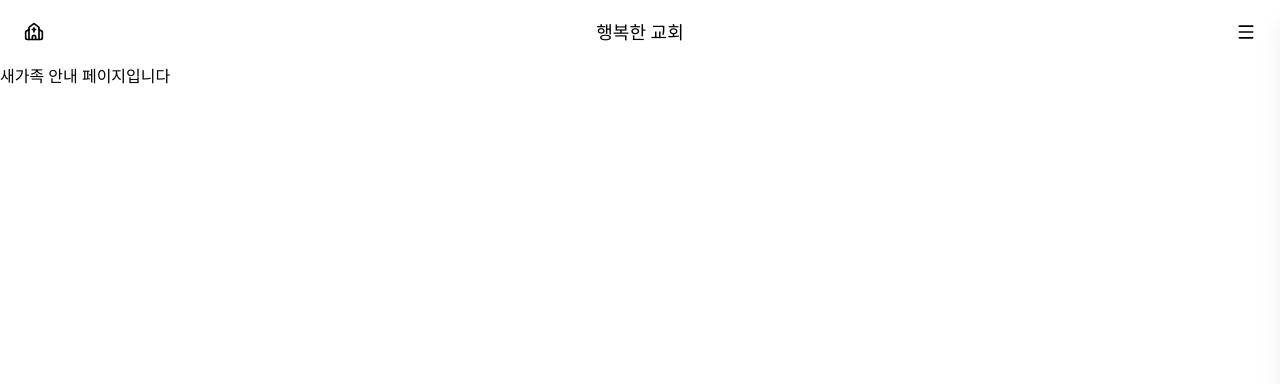
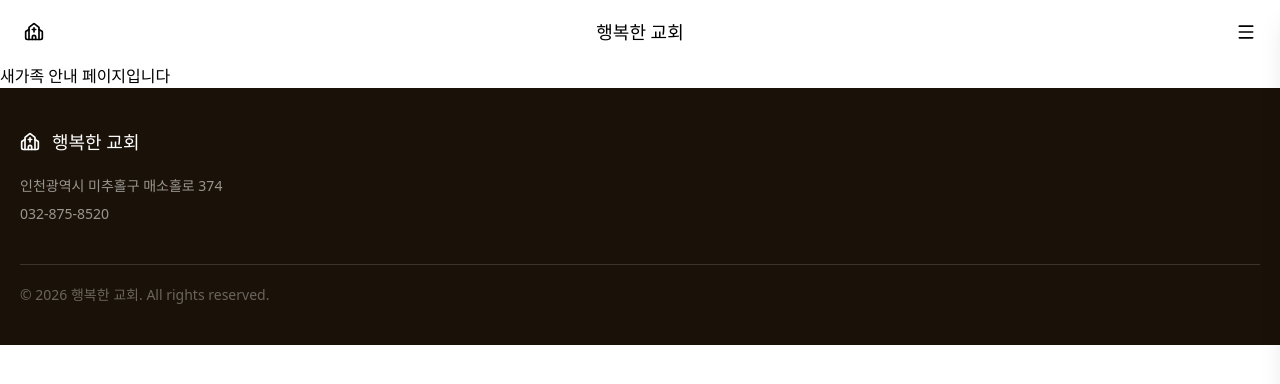
Before and after one commit to strawberryroll/haengbok-site, a Next.js app: page /about/new-member in a window 1280 px wide. Shown: the top 384 px of the page. Built offline with nearby package versions, Linux system fonts and the light colour scheme.

Commit message:
feat: 푸터 컴포넌트 구현 (#15)

```diff
--- a/src/app/layout.tsx
+++ b/src/app/layout.tsx
@@ -2,6 +2,7 @@ import type { Metadata } from 'next';
 import { Geist, Geist_Mono } from 'next/font/google';
 import './globals.css';
 import Header from '@/components/layout/Header';
+import Footer from '@/components/layout/Footer';
 
 const geistSans = Geist({
   variable: '--font-geist-sans',
@@ -32,6 +33,7 @@ export default function RootLayout({
       <body className="flex min-h-full flex-col">
         <Header />
         {children}
+        <Footer />
       </body>
     </html>
   );
--- /dev/null
+++ b/src/components/layout/Footer.tsx
@@ -0,0 +1,19 @@
+import { Church } from 'lucide-react';
+
+export default function Footer() {
+  return (
+    <footer className="flex flex-col justify-center gap-5 bg-charcoal px-5 py-10">
+      <div className="flex items-center gap-3 text-white">
+        <Church size={20} />
+        <h1 className="text-lg">행복한 교회</h1>
+      </div>
+      <div className="flex flex-col gap-2 border-b border-white/15 pb-10 text-sm text-white/55">
+        <p>인천광역시 미추홀구 매소홀로 374</p>
+        <p>032-875-8520</p>
+      </div>
+      <div className="text-sm text-white/35">
+        <p>© 2026 행복한 교회. All rights reserved.</p>
+      </div>
+    </footer>
+  );
+}
```
